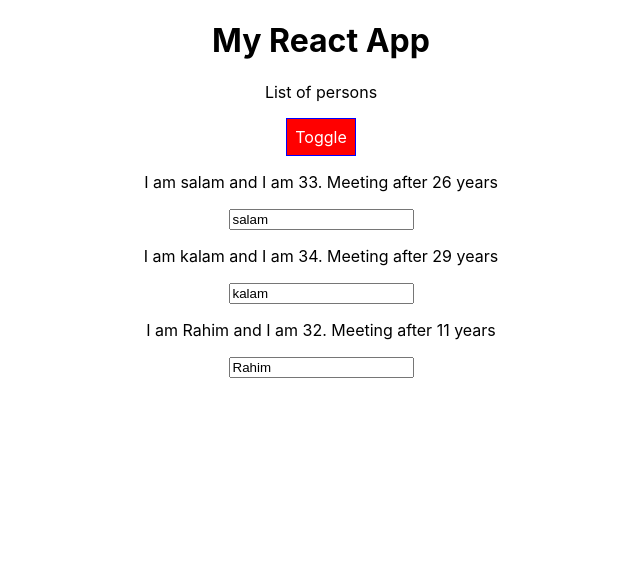
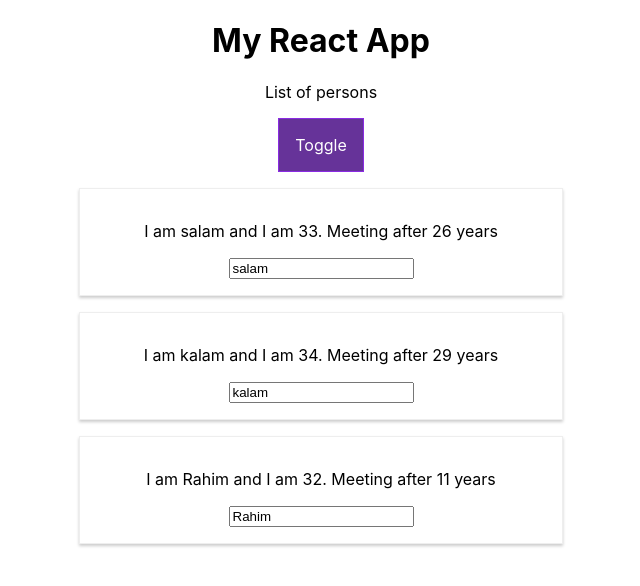
Before and after one commit to mshakibdev/my-react-app, a React (Create React App) app: page / in a window 1280 px wide. Both pictures are taken after a click on the button "Toggle". Shown: the top 586 px of the page, without its empty margins (319-959 px from the left). Built offline with nearby package versions, Linux system fonts and the light colour scheme.

Commit message:
Css module added

```diff
--- a/src/App.jsx
+++ b/src/App.jsx
@@ -1,9 +1,9 @@
 
 import React, { Component } from 'react';
 //import logo from './logo.svg';
-import AppStyle from './App.module.css';
+import AppCss from './App.module.css';
 import Person from './Person/Person';
-import PersonStyle from './Person/Person.module.css';
+import PersonCss from './Person/Person.module.css';
 
 //class component
 class App extends Component {
@@ -70,16 +70,10 @@ state = {
   render(){
     // className is used for tageting css for App
 
-    const myStyle = {
-      backgroundColor:'green',
-      color:'white',
-      font:'inherit',
-      border:'1px solid blue',
-      padding:'8px',
-      cursor:'poniter',
-    };
+
 
     let persons = null;
+    let btnclass = ' ';
 
     if (this.state.showPerson) {
       //dynamically list print
@@ -95,30 +89,31 @@ state = {
              })}
 
           </div>
+
       )
 
-      myStyle.backgroundColor ="red";
+      btnclass = AppCss.Red;
+
 
   }
 
   // let cssClasses=['red','bold'].join(' ');// ['red' 'bold']
-
     const cssClasses = [];
     if (this.state.persons.length<=2) {
-      cssClasses.push(PersonStyle.red);// ['red']
+      cssClasses.push(PersonCss.red);// ['red']
     }
     if (this.state.persons.length<=1) {
-        cssClasses.push(PersonStyle.bold);  // ['red' 'blue']
+        cssClasses.push(PersonCss.bold);  // ['red' 'blue']
     }
 
 
 
     return (
 
-        <div className={AppStyle.App}>
+        <div className={AppCss.App}>
           <h1>My React App</h1>
           <p className={cssClasses.join(' ')}>List of persons</p>
-          <button style={myStyle} onClick={this.togglePersonHandler}>Toggle</button>
+          <button className={btnclass} onClick={this.togglePersonHandler}>Toggle</button>
           {persons}
         </div>
 
--- a/src/App.module.css
+++ b/src/App.module.css
@@ -1,3 +1,26 @@
 .App {
     text-align: center;
 }
+
+.App button {
+
+    border:1px solid blueviolet;
+    padding:16px;
+    background-color:greenyellow;
+    font: inherit;
+    color: white;
+    cursor: pointer;
+}
+.App button:hover{
+    background-color:red;
+    color: black;
+
+}
+.App button.Red{
+    background-color: rebeccapurple;
+}
+.App button.Red:hover{
+    background-color:salmon;
+    color: black;
+
+}
--- a/src/Person/Person.jsx
+++ b/src/Person/Person.jsx
@@ -1,12 +1,12 @@
 import React from 'react';
-import Person from  './Person.module.css'
+import PersonCss from  './Person.module.css'
 
 
 //function component or js arrow function in es7
 const person = (props) => {
 
     return (
-        <div className="Person" >
+        <div className={PersonCss.Person} >
             <p onClick ={props.click}>
                 I am {props.name} and I am {props.age}. Meeting after {Math.floor(Math.random()*30)} years
             </p>
--- a/src/Person/Person.module.css
+++ b/src/Person/Person.module.css
@@ -16,3 +16,9 @@
 
     font-weight: bold;
 }
+
+@media (min-width:500px){
+    .Person{
+        width:450px;
+    }
+}
```
